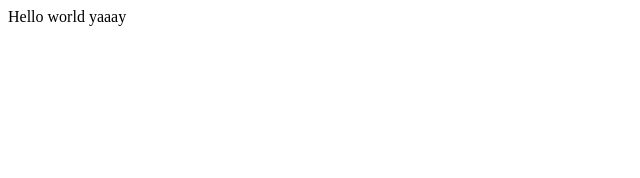
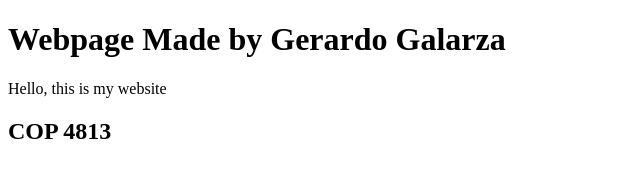
Before and after one commit to majesticgerry/My-Second-Repository, a plain HTML site: page index.html in a window 1280 px wide. Shown: the whole page, without its empty margins (0-640 px from the left). Drawn offline with Linux system fonts and the light colour scheme.

Commit message:
Assignment 1 heading and footer

```diff
--- a/index.html
+++ b/index.html
@@ -3,9 +3,11 @@
 <head>
     <meta charset="UTF-8">
     <meta name="viewport" content="width=device-width, initial-scale=1.0">
-    <title>Document</title>
+    <title>COP 4813</title>
 </head>
 <body>
-    Hello world yaaay
+    <h1> Webpage Made by Gerardo Galarza</h1>
+    <p> Hello, this is my website</p>
+    <h2>COP 4813</h2>
 </body>
 </html>
```
